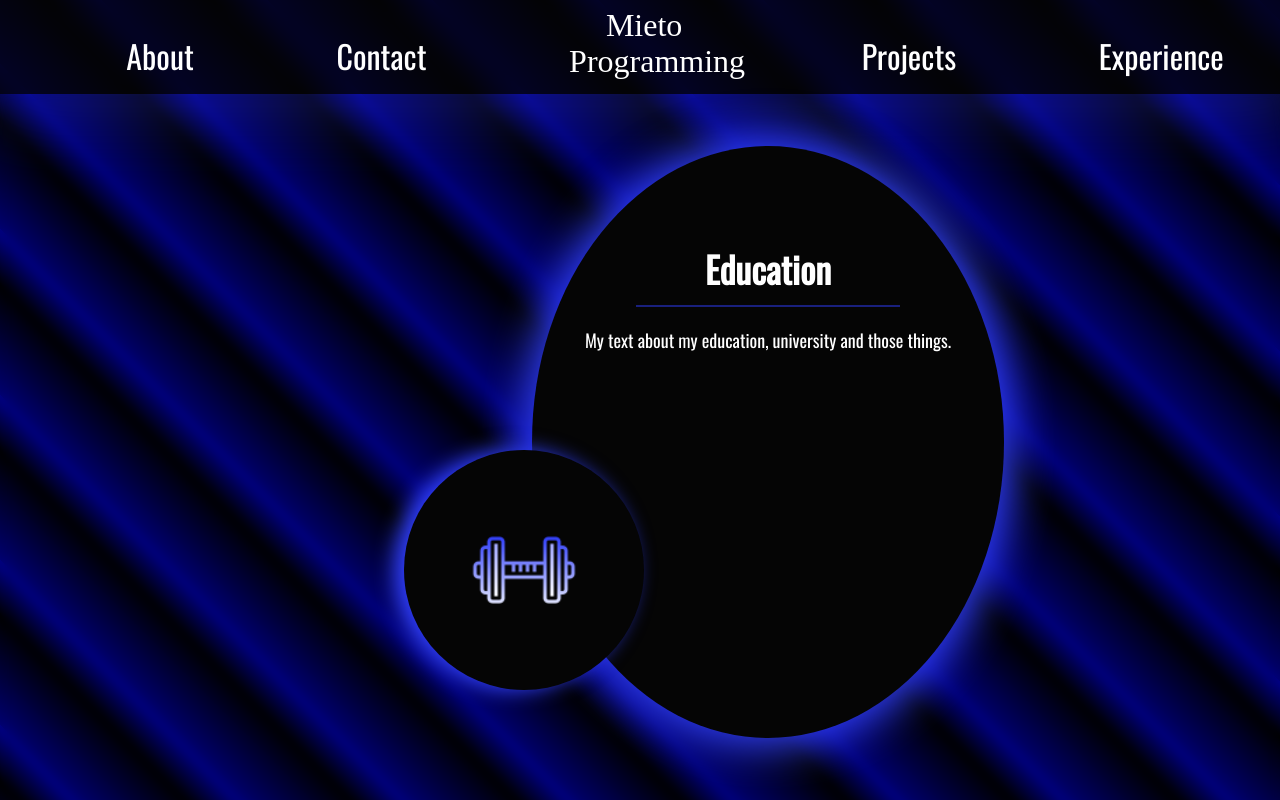
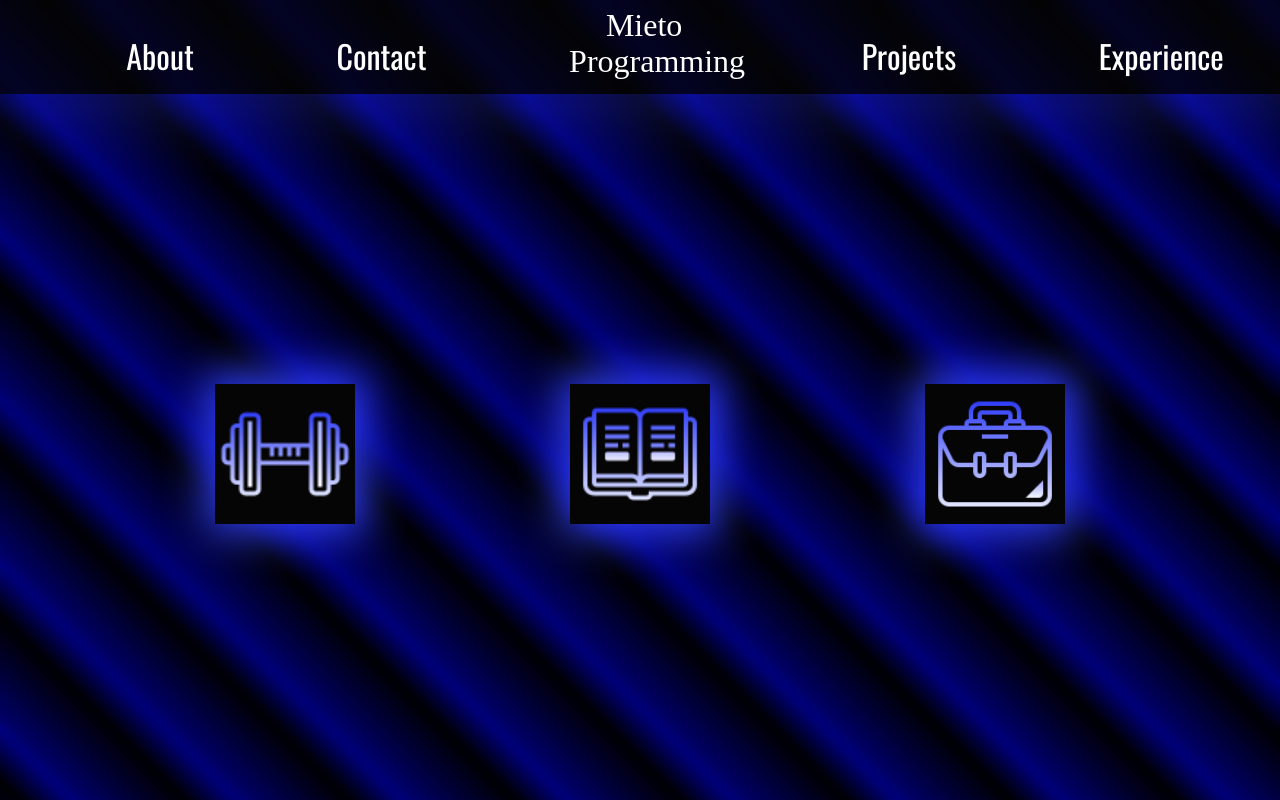
Before and after one commit to MietoProgramming/portfolio, a React (Create React App) app: page /about in a window 1280 px wide. Shown: the top 800 px of the page. Built offline with nearby package versions, Linux system fonts and the light colour scheme; a web font is replaced by a local one.

Commit message:
About view animations

```diff
--- a/src/components/about/About.jsx
+++ b/src/components/about/About.jsx
@@ -1,27 +1,109 @@
-import React from "react";
+import React, { useState } from "react";
 import "../../styles/About.scss";
 
 const About = () => {
+  const [dialogOneShow, setDialogOneShow] = useState(false);
+  const [dialogTwoShow, setDialogTwoShow] = useState(false);
+  const [dialogThreeShow, setDialogThreeShow] = useState(false);
+
+  const [showIcons, setShowIcons] = useState(true);
+
+  const handleUnclick = () => {
+    [
+      [dialogOneShow, setDialogOneShow],
+      [dialogTwoShow, setDialogTwoShow],
+      [dialogThreeShow, setDialogThreeShow],
+    ].forEach((dialogPair) => {
+      const [value, action] = dialogPair;
+      if (value === true) {
+        action(!value);
+        setShowIcons(true);
+      }
+    });
+  };
+
   return (
-    <div className="aboutContainer">
-      {/* <div className="icon">
+    <div className="aboutContainer" onClick={() => handleUnclick()}>
+      <div
+        className={showIcons ? "icon" : "icon inactive"}
+        onClick={() => {
+          setDialogOneShow(!dialogOneShow);
+          setShowIcons(false);
+        }}
+      >
         <img src="/passions.png" alt="passion" />
       </div>
-      <div className="icon">
+      <div
+        className={showIcons ? "icon" : "icon inactive"}
+        onClick={() => {
+          setDialogTwoShow(!dialogTwoShow);
+          setShowIcons(false);
+        }}
+      >
         <img src="/education.png" alt="education" />
       </div>
-      <div className="icon">
+      <div
+        className={showIcons ? "icon" : "icon inactive"}
+        onClick={() => {
+          setDialogThreeShow(!dialogThreeShow);
+          setShowIcons(false);
+        }}
+      >
         <img src="/work.png" alt="work" />
-      </div> */}
-      <div className="preview">
+      </div>
+
+      <div className={dialogOneShow ? "preview active" : "preview"}>
         <div className="iconBubble">
           <img src="/passions.png" alt="passion" />
+        </div>
+        <div className="descBubble">
+          <h1 id="bubbleTitle">Passion</h1>
+          <div className="underline"></div>
+          <p id="bubbleText">
+            My passions are Street Lifting and problem solving in any version. I
+            like to try many different things. That's why I study a lot, read
+            and act. I can't imagine my life without compete with others,
+            especially with better than me. I have some achivements in Street
+            Lifting like: <br /> <br />
+            Medalist on Street Lifting Poland Championships 2021 <br />
+            Chin-Up Poland Champion cat.+85kg 2021
+          </p>
+        </div>
+      </div>
+
+      <div className={dialogTwoShow ? "preview active" : "preview"}>
+        <div className="iconBubble">
+          <img src="/education.png" alt="edication" />
         </div>
         <div className="descBubble">
           <h1 id="bubbleTitle">Education</h1>
           <div className="underline"></div>
           <p id="bubbleText">
-            My text about my education, university and those things.
+            I spend a lot of time learning new things and study from books and
+            articles. I give my best to become batter at least in one thing
+            every single day. <br />
+            How does it look...?
+            <br />
+            Let's see my GitHub Profile 😄
+          </p>
+        </div>
+      </div>
+
+      <div className={dialogThreeShow ? "preview active" : "preview"}>
+        <div className="iconBubble">
+          <img src="/work.png" alt="work" />
+        </div>
+        <div className="descBubble">
+          <h1 id="bubbleTitle">Work</h1>
+          <div className="underline"></div>
+          <p id="bubbleText">
+            Currently I try to become a React Developer. I got some experience
+            on 4 internships: <br /> <br />
+            🥟🥟🥟 in Poland and...
+            <br />
+            🍕 1 in Italy
+            <br />
+            One food - One internship 😅
           </p>
         </div>
       </div>
--- a/src/components/contact/Contact.jsx
+++ b/src/components/contact/Contact.jsx
@@ -1,24 +1,43 @@
-import React from "react";
+import React, { useState } from "react";
 import "../../styles/Contact.scss";
 
 const Contact = () => {
+  const [dialogOneShow, setDialogOneShow] = useState("dialogBox");
+  const [dialogTwoShow, setDialogTwoShow] = useState("dialogBox");
+  const [dialogThreeShow, setDialogThreeShow] = useState("dialogBox");
+
   return (
     <div className="contactContainer">
+      <div className={dialogOneShow}>
+        <p>Kamil Kałuża</p>
+      </div>
       <div
         className="icon"
         onClick={() => window.open("https://www.linkedin.com/in/kaluzakamil/")}
+        onMouseLeave={() => setDialogOneShow("dialogBox")}
+        onMouseEnter={() => setDialogOneShow("dialogBox active")}
       >
         <img src="/linkedin.png" alt="linkedin" />
+      </div>
+      <div className={dialogTwoShow}>
+        <p>MietoProgramming</p>
       </div>
       <div
         className="icon"
         onClick={() => window.open("https://github.com/MietoProgramming")}
+        onMouseLeave={() => setDialogTwoShow("dialogBox")}
+        onMouseEnter={() => setDialogTwoShow("dialogBox active")}
       >
         <img src="/github.png" alt="github" />
+      </div>
+      <div className={dialogThreeShow}>
+        <p>kamil.kaluza25@gmail.com</p>
       </div>
       <div
         className="icon"
         onClick={() => window.open("mailto:kamil.kaluza25@gmail.com")}
+        onMouseLeave={() => setDialogThreeShow("dialogBox")}
+        onMouseEnter={() => setDialogThreeShow("dialogBox active")}
       >
         <img src="/gmail.png" alt="gmail" />
       </div>
--- a/src/styles/About.scss
+++ b/src/styles/About.scss
@@ -15,18 +15,33 @@
     box-shadow: 0px 0px 40px 10px $secondary-color;
     display: flex;
     justify-content: center;
-    transition: 0.1s;
+    transition: 0.1s, opacity 0.5s ease;
 
     &:hover {
       transform: scale(1.05);
       box-shadow: 0px 0px 60px 1px rgba($secondary-color, 0.9);
     }
+
+    &.inactive {
+      opacity: 0;
+    }
   }
 
   .preview {
     height: 90vh;
-    position: relative;
+    position: absolute;
     top: 20px;
+    z-index: -1;
+
+    &.active {
+      z-index: 10;
+
+      .iconBubble,
+      .descBubble {
+        opacity: 1;
+        transform: translateY(0%);
+      }
+    }
 
     .iconBubble,
     .descBubble {
@@ -34,6 +49,8 @@
       border-radius: 50%;
       position: relative;
       margin-top: 2vh;
+      transform: translateY(20%);
+      opacity: 0;
     }
     .iconBubble {
       box-shadow: -10px 0px 20px 1px $secondary-color;
@@ -45,6 +62,7 @@
       align-items: center;
       justify-content: center;
       z-index: 5;
+      transition: all 0.8s ease;
 
       img {
         height: 70%;
@@ -54,8 +72,8 @@
 
     .descBubble {
       height: 70vh;
-      width: 55vh;
-      padding: 2vh;
+      width: 20vw;
+      padding: 2vh calc(2vh + 100px);
       top: -30vh;
       right: -10vw;
       display: flex;
@@ -64,6 +82,8 @@
       align-items: center;
       box-shadow: 0px 0px 40px 10px $secondary-color;
       z-index: 4;
+      transition: all 0.6s ease;
+      font-size: 1.05em;
 
       h1 {
         margin-top: 10vh;
--- a/src/styles/Contact.scss
+++ b/src/styles/Contact.scss
@@ -22,4 +22,27 @@
       box-shadow: 0px 0px 60px 1px rgba($secondary-color, 0.9);
     }
   }
+
+  .dialogBox {
+    position: absolute;
+    top: 10%;
+    width: 10vw;
+    min-width: 200px;
+    height: 100px;
+    left: 45vw;
+    transform: translateY(-50px);
+    opacity: 0;
+    transition: all 0.5s ease;
+    background: rgba($secondary-color, 0.1);
+    border-radius: 10%;
+    backdrop-filter: blur(10px);
+    display: flex;
+    justify-content: center;
+    align-items: center;
+
+    &.active {
+      opacity: 1;
+      transform: translateY(0px);
+    }
+  }
 }
--- a/src/styles/Layout.scss
+++ b/src/styles/Layout.scss
@@ -43,6 +43,8 @@ footer {
   display: flex;
   flex-direction: row;
   justify-content: space-evenly;
+  position: absolute;
+  top: 114vh;
 
   .iconsC {
     opacity: 0.2;
```
